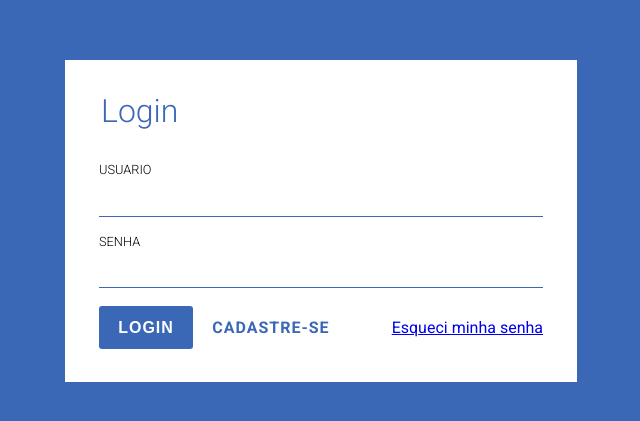
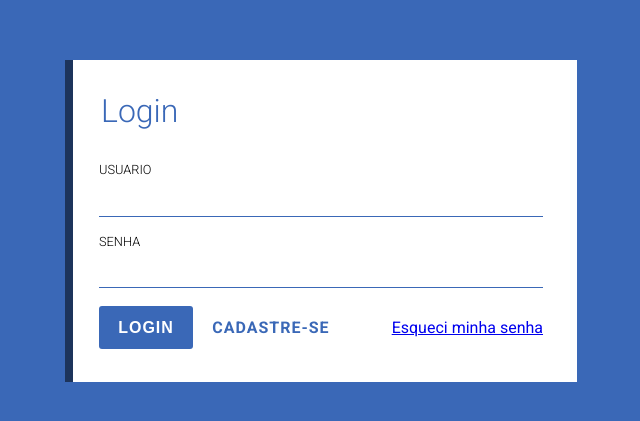
Before and after one commit to notAvoiid/simple-form-login, a plain HTML site: page form-2/index.html in a window 1280 px wide. Shown: the part 179-600 px from the top of the page, without its empty margins (319-959 px from the left). Drawn offline with Linux system fonts and the light colour scheme.

Commit message:
feat: add border left

```diff
--- a/form-2/stlye.css
+++ b/form-2/stlye.css
@@ -15,7 +15,9 @@ body {
 .form {
     width: 80%;
     max-width: 32rem;
-    background-color: white;
+    /* background-color: white; */
+    /* border-left: 10px solid rgba(0, 0, 0, .5); */
+    background-image: linear-gradient(to right, rgba(0,0,0, .5) .5rem, white .5rem);
 }
 
 .form__fieldset {
```
